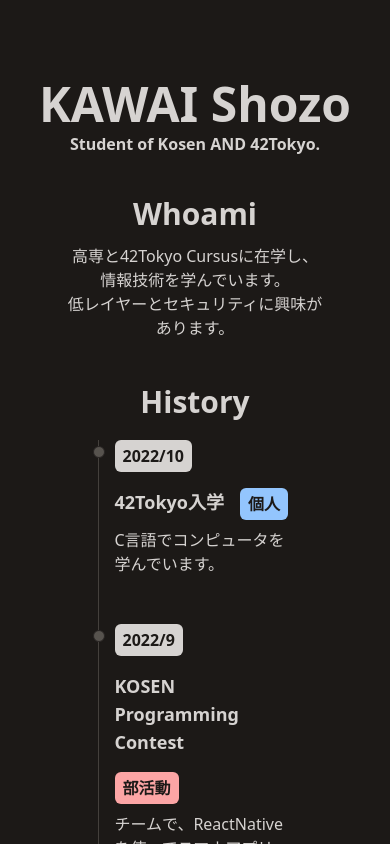
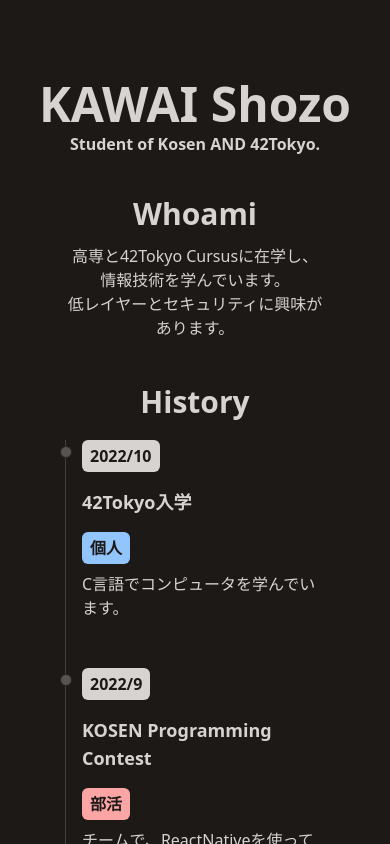
Before and after one commit to kAwA1290/kAwA1290.github.io, a Next.js app: page / in a window 390 px wide. Shown: the top 844 px of the page. Built offline with nearby package versions, Linux system fonts and the light colour scheme.

Commit message:
publicatable: fix font size

```diff
--- a/components/Career.tsx
+++ b/components/Career.tsx
@@ -15,7 +15,7 @@
 		id: "20229",
 		time: "2022/9",
 		title: "KOSEN Programming Contest",
-		belong: "部活動",
+		belong: "部活",
 		belongColor: "bg-red-300",
 		detail: "チームで、ReactNativeを使ってスマホアプリ「ARATAG」を開発しました。コロナ禍で満足に遊べない子どもたちに向けた、GPSを用いて離れた場所にいる人と外で遊べるアプリケーションです。"
 	},
@@ -31,19 +31,21 @@
 		id: "20219",
 		time: "2021/9",
 		title: "Civictech Challenge Cup",
-		belong: "部活動",
+		belong: "部活",
 		belongColor: "bg-red-300",
 		detail: "チームで、Vue.jsを使ってレシートの情報から冷蔵庫内の食品を管理するアプリケーション「Pantry Manager」を開発しました。"
 	}
 	]
 	return (
 		<div className="flex flex-col items-center my-5">
-			<p className="text-3xl text-stone-150 font-semibold mb-5">History</p>
-			{
-				Careers.map(item => (
-					<Timeline key={item.id} time={item.time} title={item.title} belong={item.belong} belongColor={item.belongColor} detail={item.detail}/>
-				))
-			}
+			<div className="w-2/3 md:w-2/5 align-center">
+				<p className="text-3xl text-stone-150 font-semibold mb-5 text-center">History</p>
+				{
+					Careers.map(item => (
+						<Timeline key={item.id} time={item.time} title={item.title} belong={item.belong} belongColor={item.belongColor} detail={item.detail}/>
+					))
+				}
+			</div>
 		</div>
 	)
 }
--- a/components/Introduction.tsx
+++ b/components/Introduction.tsx
@@ -3,10 +3,10 @@
 const Intro = () => {
 	return (
 		<div className="flex items-center justify-center flex-col text-center pt-20 pb-6">
-			<h1 className="text-5xl mb:text-6xl text-stone-150 font-bold mb-1 decoration-dashed">KAWAI Shozo</h1>
-			<p className="text-1xl text-stone-150 font-bold mb-10">Student of Kosen AND 42Tokyo.</p>
+			<h1 className="text-5xl md:text-7xl text-stone-150 font-bold mb-1 decoration-dashed">KAWAI Shozo</h1>
+			<p className="text-base md:text-1xl text-stone-150 font-bold mb-10">Student of Kosen AND 42Tokyo.</p>
 			<p className="text-3xl text-stone-150 font-semibold mb-3">Whoami</p>
-			<div className="text-base text-stone-150 w-2/3 mb:w-full">
+			<div className="text-base text-stone-150 w-2/3 md:w-2/5">
 				<p>高専と42Tokyo Cursusに在学し、情報技術を学んでいます。</p>
 				<p>低レイヤーとセキュリティに興味があります。</p>
 			</div>
--- a/components/Timeline.tsx
+++ b/components/Timeline.tsx
@@ -1,13 +1,13 @@
 import React from 'react'
 
 const Timeline = ({ time, title, belong, belongColor, detail}) => {
-	const belongClass = `inline-block px-2 py-1 font-bold text-stone-900 rounded-md ${belongColor}`
+	const belongClass = `inline-block px-2 py-1 font-bold text-stone-900 rounded-md max-w-max ${belongColor}`
 	return (
-		<ol className="flex flex-col relative border-l border-stone-700 justify-center items-left w-1/2">
+		<ol className="flex flex-col relative border-l border-stone-700 justify-center items-left">
 			<li className="mb-10 ml-4">
 				<div className="absolute w-3 h-3 bg-stone-600 rounded-full mt-1.5 -left-1.5 border border-stone-800" />
-					<div className="flex flex-wrap gap-4 flex-row items-left test-xs">
-						<span className="inline-block px-2 py-1 font-bold text-stone-900 bg-stone-300 rounded-md">{time}</span>
+					<div className="flex flex-wrap flex-col md:flex-row gap-4 items-left test-xs">
+						<span className="inline-block px-2 py-1 font-bold text-stone-900 bg-stone-300 rounded-md max-w-max">{time}</span>
 						<h3 className="inline-block text-lg font-semibold text-stone-150">{title}</h3>
 						<span className={belongClass}>{belong}</span>
 					</div>
--- a/components/Works.tsx
+++ b/components/Works.tsx
@@ -8,7 +8,7 @@
 	return (
 		<div className="flex flex-auto flex-col items-center my-5">
 			<p className="text-3xl text-stone-150 font-semibold mb-5">Works</p>
-			<div className="flex flex-col md:flex-row items-stretch w-1/2">
+			<div className="flex flex-col md:flex-row items-stretch w-2/3">
 				<Artifact link="https://github.com/kAwA1290/AirMouse" imagePath={demo_gif.src} title="AirMouse" detail="非接触で未来的なマウスはあなたの手です。Powered by mediapipe."/>
 				<Artifact link="https://github.com/kAwA1290/myclib" imagePath={clib_picture.src} title="Myclib" detail="BSD Manualに準拠しています。(一部を除く)"/>
 
--- a/pages/index.tsx
+++ b/pages/index.tsx
@@ -5,10 +5,12 @@
 import Footer from '../components/Footer'
 
 const IndexPage = () => (
-	<div className='bg-stone-900 text-stone-300 h-full font-inter'>
-		<Intro />
-		<Career />
-		<Works />
+	<div className="bg-stone-900 text-stone-300 h-full min-h-screen">
+		<div className="max-w-7xl mx-auto">
+			<Intro />
+			<Career />
+			<Works />
+		</div>
 		<Footer />
 	</div>
 )
```
